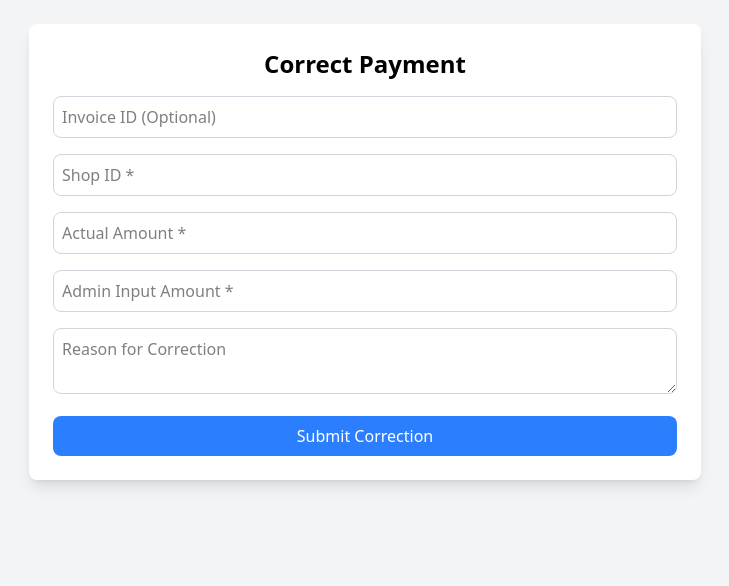
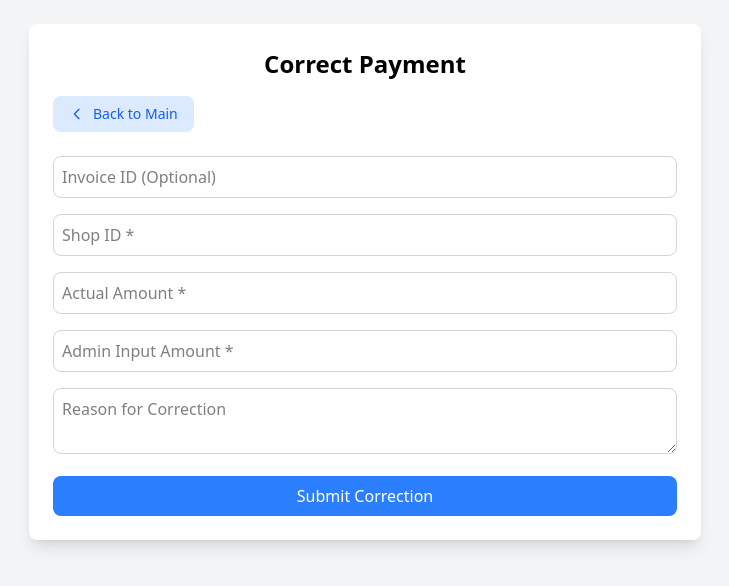
Before and after one commit to RashenThemiya/community, a React (Vite) app in the folder Frontend/: page /correct-payment in a window 1280 px wide. Shown: the top 586 px of the page, without its empty margins (275-1004 px from the left). Built offline with nearby package versions, Linux system fonts and the light colour scheme.

Commit message:
improve  success and error msg and confirmation msg in payment management component.

```diff
--- a/Frontend/src/pages/Payment/CorrectPayment.jsx
+++ b/Frontend/src/pages/Payment/CorrectPayment.jsx
@@ -1,5 +1,8 @@
 import { useState, useEffect } from "react";
+import { useNavigate } from "react-router-dom";
 import api from "../../utils/axiosInstance";
+import ConfirmWrapper from "../../components/ConfirmWrapper";
+import { FaCheckCircle, FaTimesCircle } from "react-icons/fa";
 
 const CorrectPayment = () => {
     const [formData, setFormData] = useState({
@@ -14,12 +17,13 @@ const CorrectPayment = () => {
     const [error, setError] = useState(null);
     const [success, setSuccess] = useState(null);
 
+    const navigate = useNavigate(); // For back navigation
+
     const handleChange = (e) => {
         setFormData({ ...formData, [e.target.name]: e.target.value });
     };
 
-    const handleSubmit = async (e) => {
-        e.preventDefault();
+    const handleSubmit = async () => {
         setLoading(true);
         setError(null);
         setSuccess(null);
@@ -87,27 +91,40 @@ const CorrectPayment = () => {
             <div className="bg-white p-6 rounded-lg shadow-lg w-full max-w-2xl">
                 <h2 className="text-2xl font-bold mb-4 text-center">Correct Payment</h2>
 
-                {/* Success Message */}
+                {/* Back to Main Button */}
+                <button
+                    onClick={() => navigate(-1)} // You can change -1 to a specific route like "/admin/dashboard"
+                    className="inline-flex items-center px-4 py-2 mb-6 text-sm font-medium text-blue-600 bg-blue-100 rounded-lg hover:bg-blue-200 hover:text-blue-800 transition-colors duration-200"
+                >
+                    <svg
+                        className="w-4 h-4 mr-2"
+                        fill="none"
+                        stroke="currentColor"
+                        strokeWidth="2"
+                        viewBox="0 0 24 24"
+                        xmlns="http://www.w3.org/2000/svg"
+                    >
+                        <path strokeLinecap="round" strokeLinejoin="round" d="M15 19l-7-7 7-7"></path>
+                    </svg>
+                    Back to Main
+                </button>
+
+
                 {success && (
                     <div className="flex items-center bg-green-100 border border-green-400 text-green-700 px-4 py-3 rounded-lg mb-4" role="alert">
-                        <svg className="w-5 h-5 mr-2 fill-current" viewBox="0 0 20 20">
-                            <path d="M10 18a8 8 0 100-16 8 8 0 000 16zm-1-4l-3-3 1.4-1.4L9 11.2l4.6-4.6L15 8l-6 6z" />
-                        </svg>
+                        <FaCheckCircle className="mr-2 text-green-600 text-xl" />
                         <span className="font-medium">{success}</span>
                     </div>
                 )}
 
-                {/* Error Message */}
                 {error && (
                     <div className="flex items-center bg-red-100 border border-red-400 text-red-700 px-4 py-3 rounded-lg mb-4" role="alert">
-                        <svg className="w-5 h-5 mr-2 fill-current" viewBox="0 0 20 20">
-                            <path d="M10 18a8 8 0 100-16 8 8 0 000 16zm1-13H9v6h2V5zm0 8H9v2h2v-2z" />
-                        </svg>
+                        <FaTimesCircle className="mr-2 text-red-600 text-xl" />
                         <span className="font-medium">{error}</span>
                     </div>
                 )}
 
-                <form onSubmit={handleSubmit} className="space-y-4">
+                <form onSubmit={(e) => e.preventDefault()} className="space-y-4">
                     <input
                         type="text"
                         name="invoice_id"
@@ -151,14 +168,16 @@ const CorrectPayment = () => {
                         className="w-full p-2 border border-gray-300 rounded-lg"
                     />
 
+                    <ConfirmWrapper message="Are you sure you want to apply this correction? This action is irreversible." onConfirm={handleSubmit}>
                         <button
-                        type="submit"
+                            type="button"
                             className={`w-full py-2 rounded-lg transition duration-300 ${loading ? "bg-gray-400 cursor-not-allowed" : "bg-blue-500 hover:bg-blue-600 text-white"
                                 }`}
                             disabled={loading}
                         >
                             {loading ? "Processing..." : "Submit Correction"}
                         </button>
+                    </ConfirmWrapper>
                 </form>
             </div>
         </div>
--- a/Frontend/src/pages/Payment/ViewPayments.jsx
+++ b/Frontend/src/pages/Payment/ViewPayments.jsx
@@ -1,6 +1,7 @@
 import { useEffect, useState } from "react";
 import { useNavigate } from "react-router-dom";
 import api from "../../utils/axiosInstance";
+import ConfirmWrapper from "../../components/ConfirmWrapper";
 import ExcelJS from "exceljs";
 
 const ViewPayments = () => {
@@ -213,13 +214,21 @@ const exportToExcel = async () => {
             </table>
           </div>
         )}
-        <div style={{ display: "flex", justifyContent: "space-between",marginTop: "20px" }}>
-        <button
-  onClick={exportToExcel}
-  className="ml-auto block bg-green-500 text-white py-2 px-4 rounded-lg hover:bg-green-600 transition duration-300 mb-4"
+        <div style={{ display: "flex", justifyContent: "space-between", marginTop: "20px" }}>
+          <ConfirmWrapper
+            onConfirm={exportToExcel}
+            message="Are you sure you want to download the payments?"
+            additionalInfo="This will export all filtered records as an Excel file."
+            confirmText="Download"
+            cancelText="Cancel"
+            buttonBackgroundColor="bg-green-500"
+            icon={<span role="img" aria-label="download">📥</span>}
           >
+            <button className="ml-auto block bg-green-500 text-white py-2 px-4 rounded-lg hover:bg-green-600 transition duration-300 mb-4">
               Download as Excel
             </button>
+          </ConfirmWrapper>
+
         </div>
 
 
--- a/Frontend/src/pages/Payment/makePayment.jsx
+++ b/Frontend/src/pages/Payment/makePayment.jsx
@@ -3,6 +3,7 @@ import { useNavigate } from "react-router-dom";
 import ConfirmWrapper from "../../components/ConfirmWrapper";
 import { useAuth } from "../../context/AuthContext";
 import api from "../../utils/axiosInstance";
+import { FaCheckCircle, FaTimesCircle } from "react-icons/fa";
 
 const MakePayment = () => {
     const navigate = useNavigate();
@@ -33,7 +34,7 @@ const MakePayment = () => {
         const { referenceId, amountPaid, paymentMethod, type, paymentDate, paymentTime } = paymentData;
 
         if (!referenceId.trim() || !amountPaid || !paymentDate || !paymentTime) {
-            setError("Please fill all fields before submitting.");
+            setError("All fields are required. Please complete the form.");
             return;
         }
 
@@ -55,7 +56,7 @@ const MakePayment = () => {
                 adminName: name,
             });
 
-            setMessage("✅ Payment processed successfully!");
+            setMessage("Payment processed successfully!");
             setPaymentData({
                 referenceId: "",
                 amountPaid: "",
@@ -65,7 +66,7 @@ const MakePayment = () => {
                 paymentTime: "",
             });
         } catch (err) {
-            setError(err.response?.data?.message || "❌ Failed to process payment. Please try again.");
+            setError(err.response?.data?.message || "Failed to process payment. Please try again.");
         } finally {
             setLoading(false);
         }
@@ -76,7 +77,7 @@ const MakePayment = () => {
             const timer = setTimeout(() => {
                 setMessage(null);
                 setError(null);
-            }, 3000);
+            }, 4000);
             return () => clearTimeout(timer);
         }
     }, [message, error]);
@@ -90,9 +91,7 @@ const MakePayment = () => {
                 {/* Success Message */}
                 {message && (
                     <div className="flex items-center bg-green-100 border border-green-400 text-green-700 px-4 py-3 rounded-lg mb-4" role="alert">
-                        <svg className="w-5 h-5 mr-2 fill-current" viewBox="0 0 20 20">
-                            <path d="M10 18a8 8 0 100-16 8 8 0 000 16zm-1-4l-3-3 1.4-1.4L9 11.2l4.6-4.6L15 8l-6 6z" />
-                        </svg>
+                        <FaCheckCircle className="mr-2 text-green-600 text-xl" />
                         <span className="font-medium">{message}</span>
                     </div>
                 )}
@@ -100,9 +99,7 @@ const MakePayment = () => {
                 {/* Error Message */}
                 {error && (
                     <div className="flex items-center bg-red-100 border border-red-400 text-red-700 px-4 py-3 rounded-lg mb-4" role="alert">
-                        <svg className="w-5 h-5 mr-2 fill-current" viewBox="0 0 20 20">
-                            <path d="M10 18a8 8 0 100-16 8 8 0 000 16zm1-13H9v6h2V5zm0 8H9v2h2v-2z" />
-                        </svg>
+                        <FaTimesCircle className="mr-2 text-red-600 text-xl" />
                         <span className="font-medium">{error}</span>
                     </div>
                 )}
@@ -186,10 +183,10 @@ const MakePayment = () => {
                         />
                     </div>
 
-                    <ConfirmWrapper message="Are you sure you want to process this payment?">
+                    <ConfirmWrapper message="Confirm to process this payment. Once submitted, it cannot be changed.">
                         <button
                             type="submit"
-                            className="w-full bg-green-500 text-white py-2 rounded-lg hover:bg-green-600 transition duration-300"
+                            className="w-full bg-green-600 text-white py-2 rounded-lg hover:bg-green-700 transition duration-300"
                             disabled={loading}
                         >
                             {loading ? "Processing..." : "Process Payment"}
@@ -199,7 +196,7 @@ const MakePayment = () => {
 
                 <button
                     onClick={() => navigate(-1)}
-                    className="w-full mt-2 bg-gray-500 text-white py-2 rounded-lg hover:bg-gray-600 transition duration-300"
+                    className="w-full mt-3 bg-gray-500 text-white py-2 rounded-lg hover:bg-gray-600 transition duration-300"
                 >
                     Back
                 </button>
```
Lines whose indentation alone changed are shown as unchanged.
